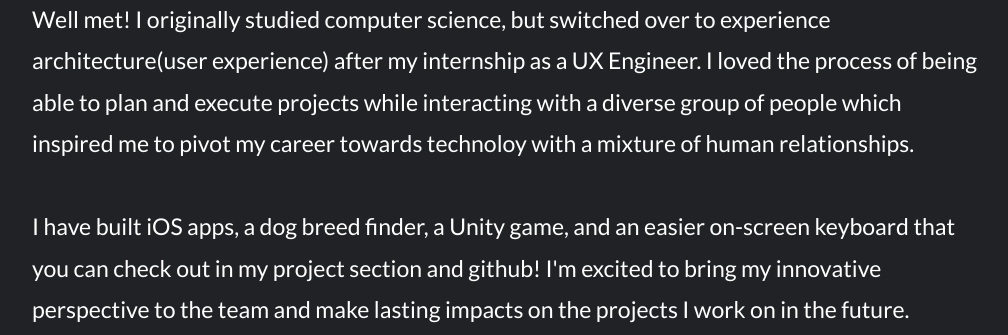
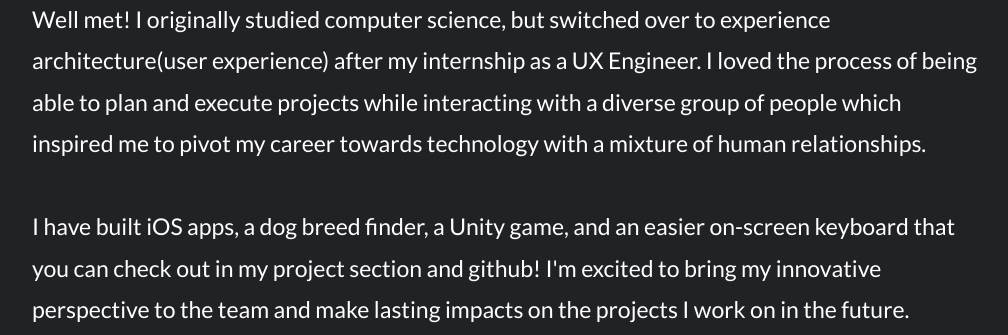
Before and after one commit to Sanuro/portfolio, a Flask app: page / in a window 1280 px wide. Shown: the part 968-1303 px from the top of the page, without its empty margins (134-1142 px from the left). Run offline with Flask 2, Linux system fonts and the light colour scheme; some libraries are stand-ins or nearby versions.

Commit message:
fixed a typo

```diff
--- a/app.py
+++ b/app.py
@@ -1,5 +1,7 @@
 from flask import Flask
 from flask import render_template
+import sched, time
+s = sched.scheduler(time.time, time.sleep)
 app = Flask(__name__)
 
 @app.route("/")
--- a/templates/portfolio.html
+++ b/templates/portfolio.html
@@ -51,7 +51,7 @@
     <!-- <p class="w3-center"><em>Experience Architecture</em></p> -->
     <p>Well met! I originally studied computer science, but switched over to experience architecture(user
       experience) after my internship as a UX Engineer. I loved the process of being able to plan and execute projects
-      while interacting with a diverse group of people which inspired me to pivot my career towards technoloy with a
+      while interacting with a diverse group of people which inspired me to pivot my career towards technology with a
       mixture of human relationships.<br><br>
       I have built iOS apps, a dog breed finder, a Unity game, and an easier on-screen keyboard that you can check out
       in my project section and github! I'm excited to bring my innovative perspective to the team and make
```
